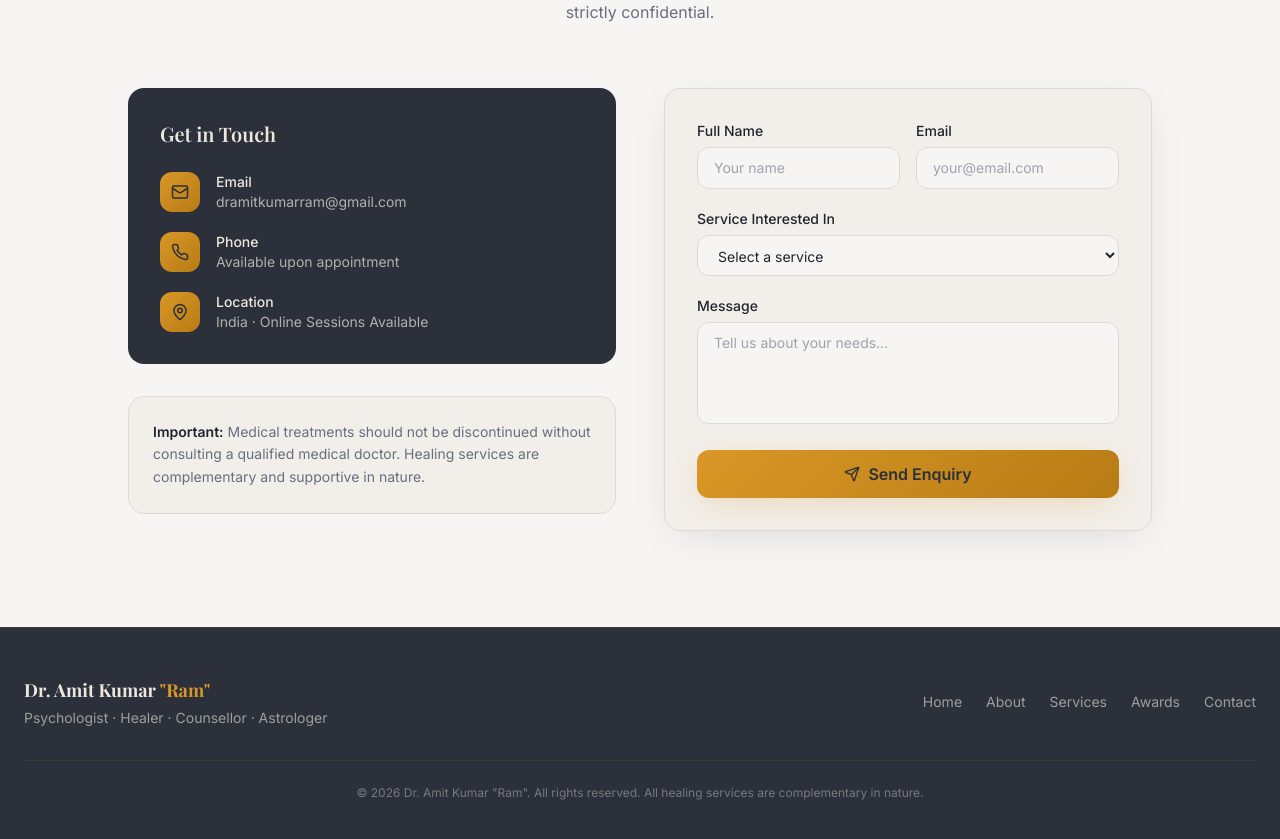
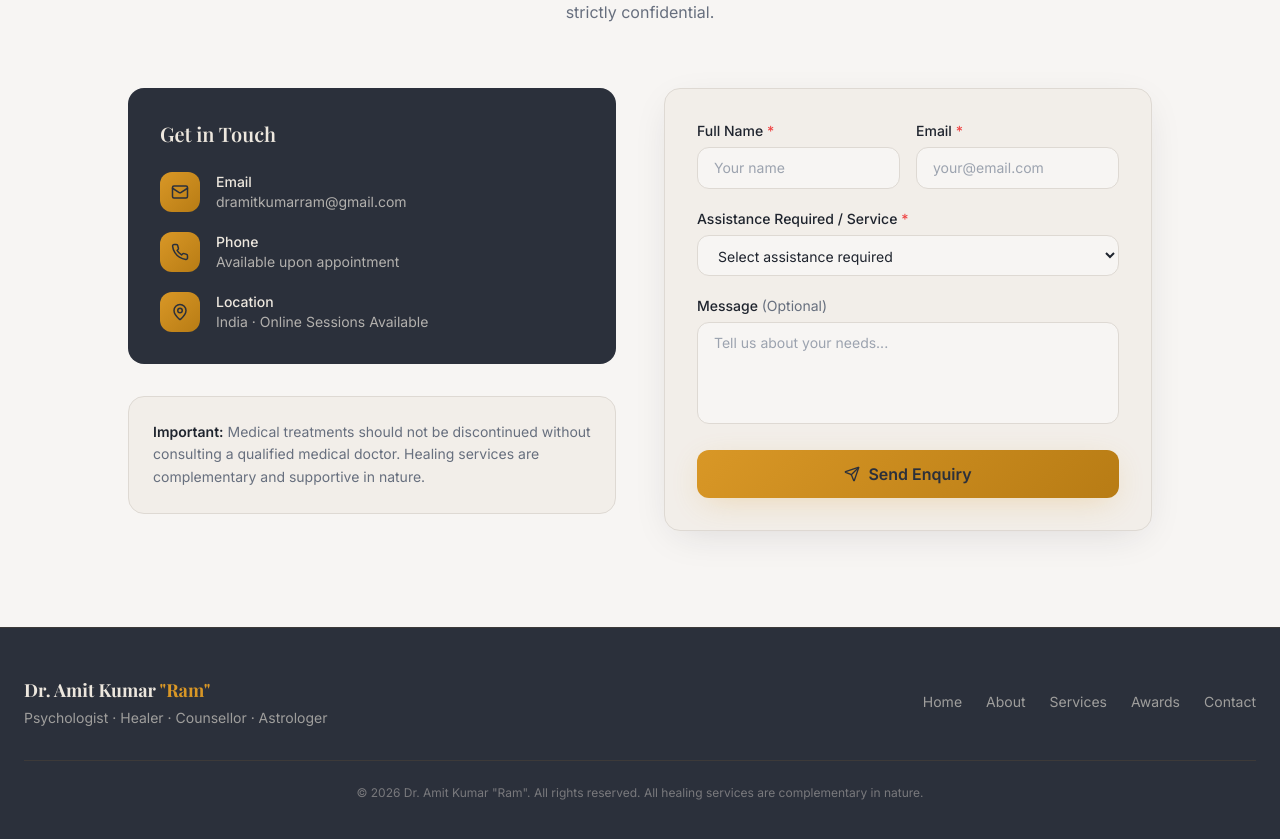
Before and after one commit to Sujalsw/psychologist-website, a React (Vite) app: page / in a window 1280 px wide. Shown: the part 3701-4540 px from the top of the page. Built offline with nearby package versions, Linux system fonts and the light colour scheme; the HTML template or start-up script is replaced by a standard one; a web font is replaced by a local one.

Commit message:
feat: make Name, Email, and Assistance Required compulsory fields in contact form

```diff
--- a/src/components/ContactSection.tsx
+++ b/src/components/ContactSection.tsx
@@ -7,7 +7,7 @@ import { toast } from "@/hooks/use-toast";
 const enquirySchema = z.object({
   full_name: z.string().trim().min(1, "Please enter your name").max(100),
   email: z.string().trim().email("Please enter a valid email").max(255),
-  service: z.string().trim().min(1, "Please select a service").max(100),
+  service: z.string().trim().min(1, "Please select the assistance required").max(100),
   message: z.string().trim().max(1000).optional(),
 });
 
@@ -30,7 +30,7 @@ const ContactSection = () => {
 
     if (!parsed.success) {
       toast({
-        title: "Please check the form",
+        title: "Required Fields Missing",
         description: parsed.error.issues[0].message,
         variant: "destructive",
       });
@@ -144,7 +144,9 @@ const ContactSection = () => {
           >
             <div className="grid sm:grid-cols-2 gap-4">
               <div>
-                <label className="text-sm font-medium text-foreground mb-1.5 block">Full Name</label>
+                <label className="text-sm font-medium text-foreground mb-1.5 block">
+                  Full Name <span className="text-destructive">*</span>
+                </label>
                 <input
                   type="text"
                   name="full_name"
@@ -155,7 +157,9 @@ const ContactSection = () => {
                 />
               </div>
               <div>
-                <label className="text-sm font-medium text-foreground mb-1.5 block">Email</label>
+                <label className="text-sm font-medium text-foreground mb-1.5 block">
+                  Email <span className="text-destructive">*</span>
+                </label>
                 <input
                   type="email"
                   name="email"
@@ -167,13 +171,15 @@ const ContactSection = () => {
               </div>
             </div>
             <div>
-              <label className="text-sm font-medium text-foreground mb-1.5 block">Service Interested In</label>
+              <label className="text-sm font-medium text-foreground mb-1.5 block">
+                Assistance Required / Service <span className="text-destructive">*</span>
+              </label>
               <select
                 name="service"
                 required
                 className="w-full px-4 py-2.5 rounded-lg border border-border bg-background text-foreground text-sm focus:outline-none focus:ring-2 focus:ring-primary/30"
               >
-                <option value="">Select a service</option>
+                <option value="">Select assistance required</option>
                 <option>Psychological Counselling</option>
                 <option>Past Life Regression</option>
                 <option>Reiki Healing</option>
@@ -183,7 +189,9 @@ const ContactSection = () => {
               </select>
             </div>
             <div>
-              <label className="text-sm font-medium text-foreground mb-1.5 block">Message</label>
+              <label className="text-sm font-medium text-foreground mb-1.5 block">
+                Message <span className="text-muted-foreground font-normal">(Optional)</span>
+              </label>
               <textarea
                 rows={4}
                 name="message"
```
